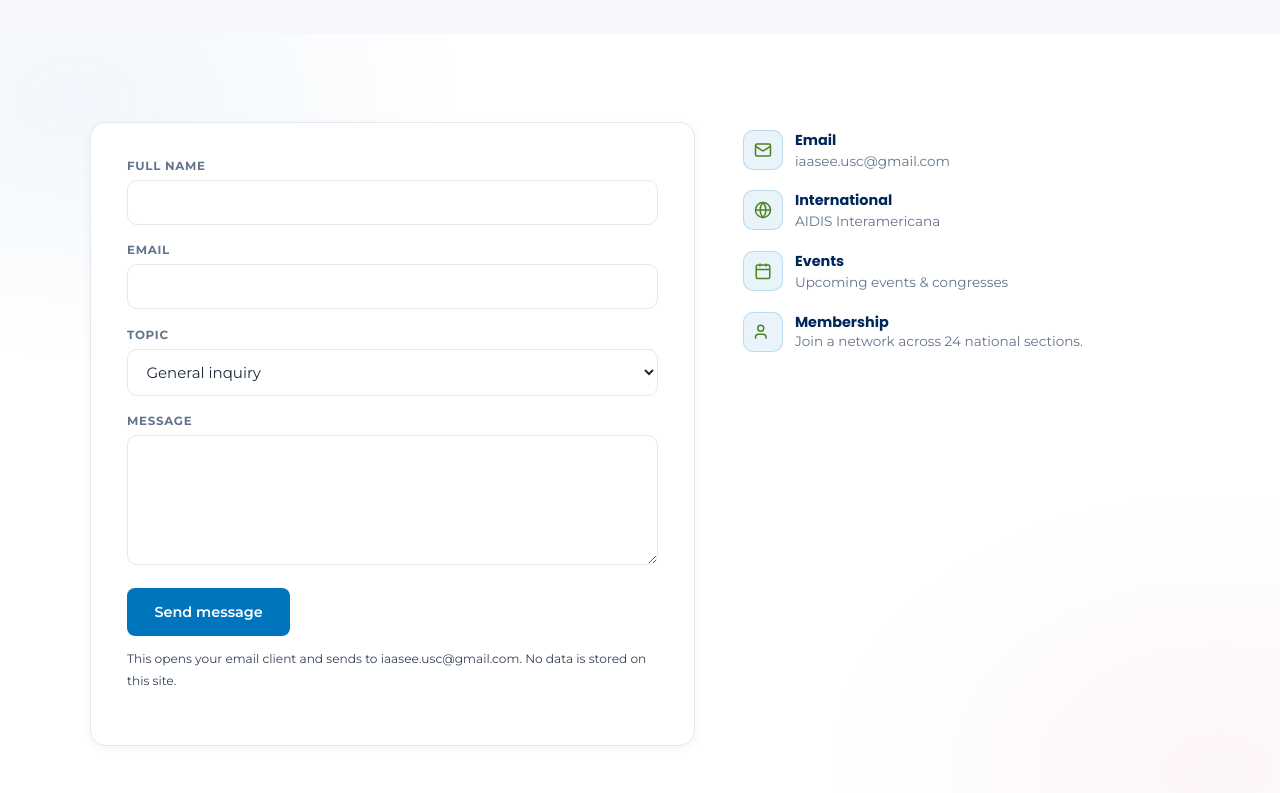
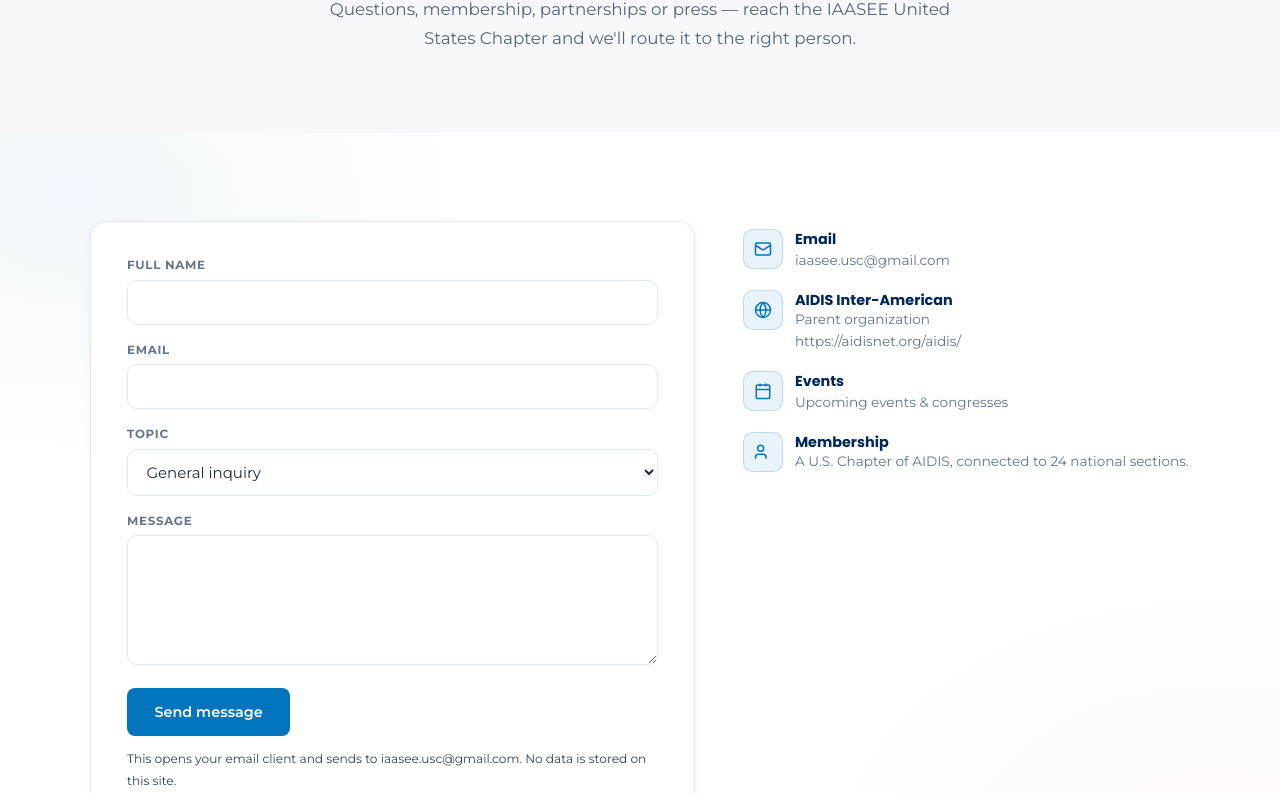
Before and after one commit to The-Mars-Guy/AIDIS-USA-TEMP, a website built with Vite: page contact.html in a window 1280 px wide. Shown: the part 382-1175 px from the top of the page. Built offline with nearby package versions, Linux system fonts and the light colour scheme.

Commit message:
feat: rebrand Leadership and Contact pages
Apply IAASEE page-hero lockups, English copy, Contact Us CTAs, and parent-organization context to the board and contact pages.

Ultraworked with [Sisyphus](https://github.com/code-yeongyu/oh-my-openagent)

Co-authored-by: Sisyphus <clio-agent@sisyphuslabs.ai>

```diff
--- a/contact.html
+++ b/contact.html
@@ -3,8 +3,9 @@
 <head>
 <meta charset="UTF-8">
 <meta name="viewport" content="width=device-width, initial-scale=1.0">
-<title>Contact &amp; Membership — AIDIS United States</title>
-<meta name="description" content="Contact the U.S. chapter of AIDIS and apply for membership.">
+<title>Contact &amp; Membership — IAASEE United States</title>
+<meta name="description" content="Contact the IAASEE United States Chapter and apply for membership.">
+<link rel="icon" type="image/png" href="favicon.png">
 <link rel="preconnect" href="https://fonts.googleapis.com">
 <link rel="preconnect" href="https://fonts.gstatic.com" crossorigin>
 <link href="https://fonts.googleapis.com/css2?family=Poppins:wght@400;500;600;700&family=Montserrat:wght@400;500;600;700&display=swap" rel="stylesheet">
@@ -15,9 +16,10 @@
 
 <section class="page-hero">
   <div class="page-hero-inner">
+    <img class="page-hero-logo" src="iaasee-lockup.png" alt="IAASEE United States Chapter">
     <span class="section-eyebrow reveal">Get in Touch</span>
     <h1 class="reveal d1">Contact &amp; Membership</h1>
-    <p class="reveal d2">Questions, membership, partnerships or press — reach the chapter and we'll route it to the right person.</p>
+    <p class="reveal d2">Questions, membership, partnerships or press — reach the IAASEE United States Chapter and we'll route it to the right person.</p>
   </div>
 </section>
 
@@ -54,31 +56,32 @@
 
       <aside class="contact-aside reveal d1">
         <div class="contact-line">
-          <div class="ci"><svg width="18" height="18" fill="none" stroke="#4e8221" stroke-width="2" viewBox="0 0 24 24"><rect x="2" y="4" width="20" height="16" rx="2"/><path d="m22 7-8.97 5.7a1.94 1.94 0 0 1-2.06 0L2 7"/></svg></div>
+          <div class="ci"><svg width="18" height="18" fill="none" stroke="currentColor" stroke-width="2" viewBox="0 0 24 24"><rect x="2" y="4" width="20" height="16" rx="2"/><path d="m22 7-8.97 5.7a1.94 1.94 0 0 1-2.06 0L2 7"/></svg></div>
           <div>
             <strong>Email</strong>
             <a href="mailto:iaasee.usc@gmail.com">iaasee.usc@gmail.com</a>
           </div>
         </div>
         <div class="contact-line">
-          <div class="ci"><svg width="18" height="18" fill="none" stroke="#4e8221" stroke-width="2" viewBox="0 0 24 24"><circle cx="12" cy="12" r="10"/><path d="M2 12h20M12 2a15.3 15.3 0 0 1 4 10 15.3 15.3 0 0 1-4 10 15.3 15.3 0 0 1-4-10 15.3 15.3 0 0 1 4-10z"/></svg></div>
+          <div class="ci"><svg width="18" height="18" fill="none" stroke="currentColor" stroke-width="2" viewBox="0 0 24 24"><circle cx="12" cy="12" r="10"/><path d="M2 12h20M12 2a15.3 15.3 0 0 1 4 10 15.3 15.3 0 0 1-4 10 15.3 15.3 0 0 1-4-10 15.3 15.3 0 0 1 4-10z"/></svg></div>
           <div>
-            <strong>International</strong>
-            <a href="https://aidisnet.org/aidis/" target="_blank" rel="noopener">AIDIS Interamericana</a>
+            <strong>AIDIS Inter-American</strong>
+            <span class="muted">Parent organization</span>
+            <a href="https://aidisnet.org/aidis/" target="_blank" rel="noopener">https://aidisnet.org/aidis/</a>
           </div>
         </div>
         <div class="contact-line">
-          <div class="ci"><svg width="18" height="18" fill="none" stroke="#4e8221" stroke-width="2" viewBox="0 0 24 24"><rect x="3" y="4" width="18" height="18" rx="2"/><path d="M16 2v4M8 2v4M3 10h18"/></svg></div>
+          <div class="ci"><svg width="18" height="18" fill="none" stroke="currentColor" stroke-width="2" viewBox="0 0 24 24"><rect x="3" y="4" width="18" height="18" rx="2"/><path d="M16 2v4M8 2v4M3 10h18"/></svg></div>
           <div>
             <strong>Events</strong>
             <a href="events.html">Upcoming events &amp; congresses</a>
           </div>
         </div>
         <div class="contact-line">
-          <div class="ci"><svg width="18" height="18" fill="none" stroke="#4e8221" stroke-width="2" viewBox="0 0 24 24"><path d="M16 21v-2a4 4 0 0 0-4-4H6a4 4 0 0 0-4 4v2"/><circle cx="9" cy="7" r="4"/></svg></div>
+          <div class="ci"><svg width="18" height="18" fill="none" stroke="currentColor" stroke-width="2" viewBox="0 0 24 24"><path d="M16 21v-2a4 4 0 0 0-4-4H6a4 4 0 0 0-4 4v2"/><circle cx="9" cy="7" r="4"/></svg></div>
           <div>
             <strong>Membership</strong>
-            <span class="muted">Join a network across 24 national sections.</span>
+            <span class="muted">A U.S. Chapter of AIDIS, connected to 24 national sections.</span>
           </div>
         </div>
       </aside>
@@ -86,7 +89,7 @@
   </div>
 </section>
 
-<footer id="site-footer"></footer>
+<div id="site-footer"></div>
 
 <script type="module" src="/src/main.js"></script>
 </body>
```
Also changed, not shown: leadership.html (+7 -4 lines).
